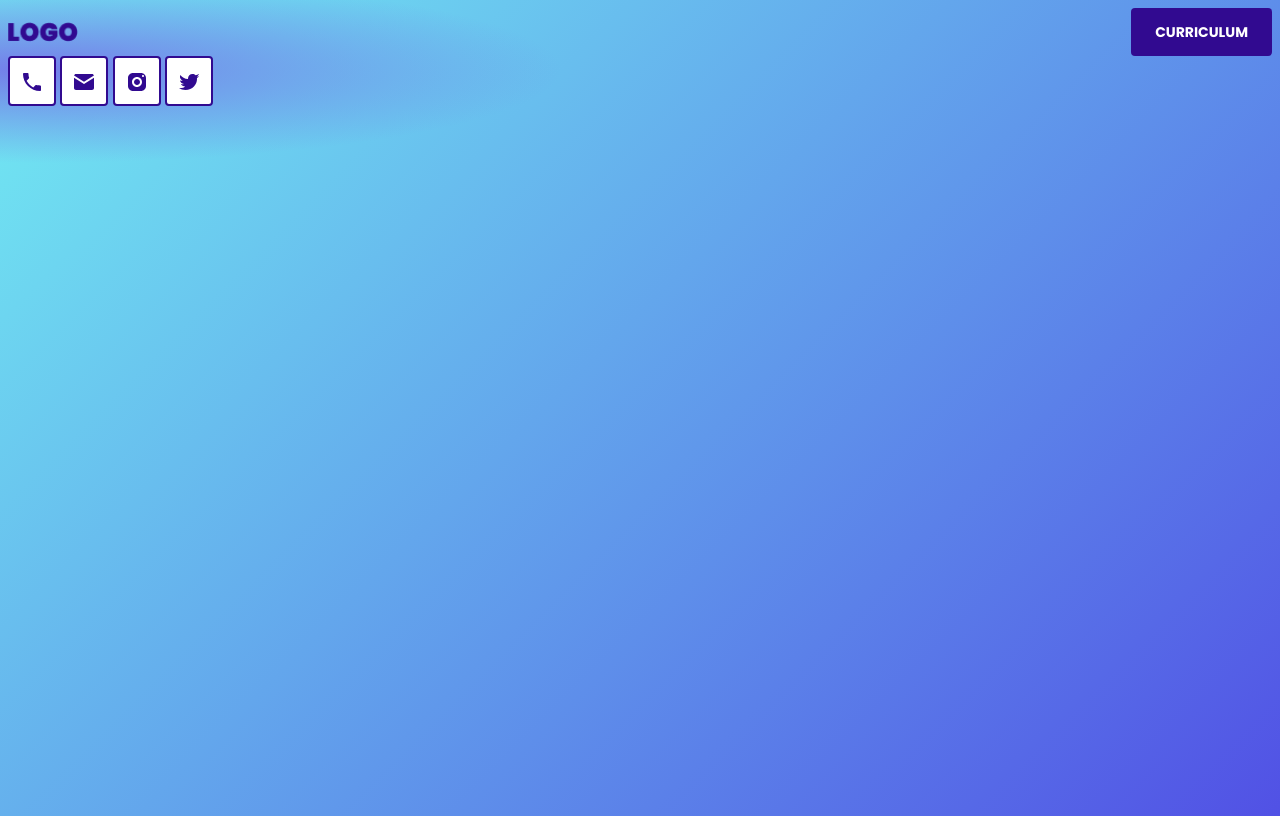
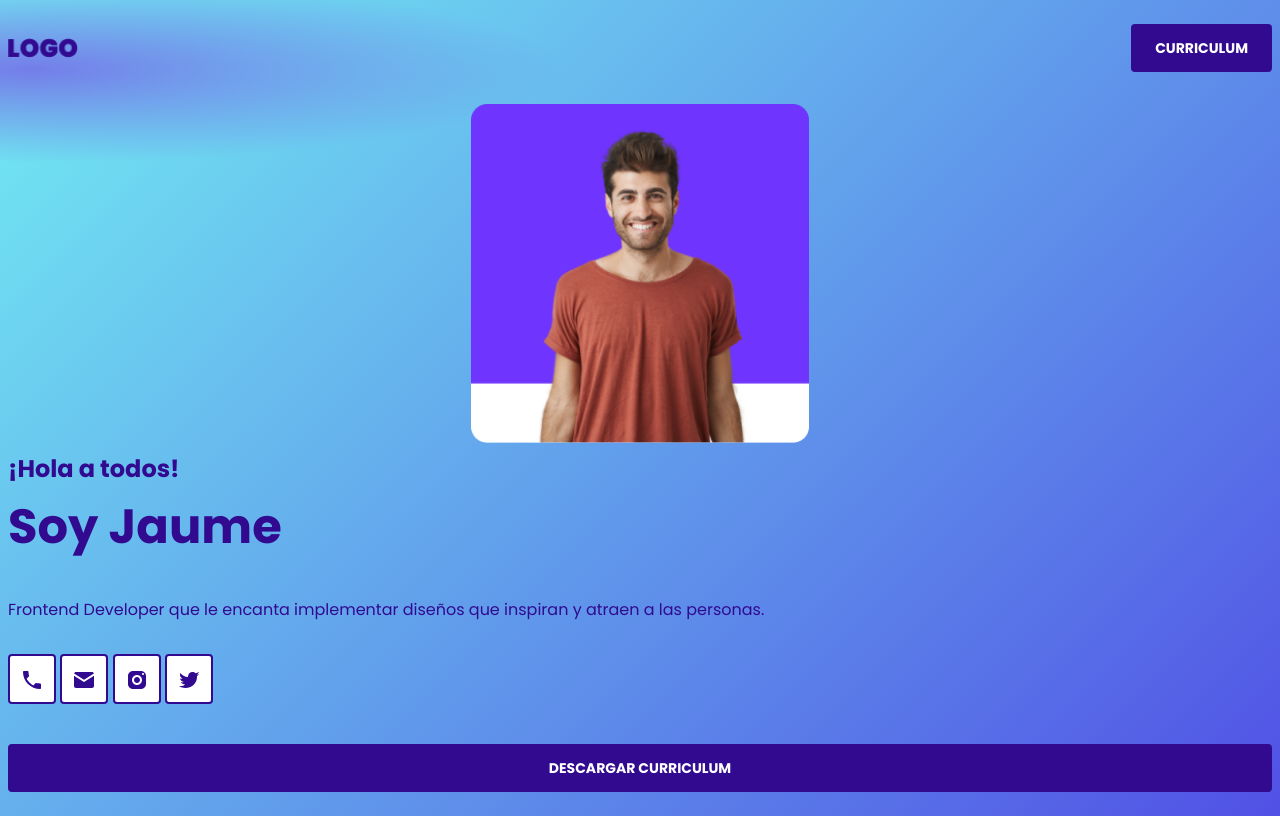
Before and after one commit to carlossantesp/portafolio-jaume, a plain HTML site: page index.html in a window 1280 px wide. Drawn offline with Linux system fonts and the light colour scheme.

Commit message:
Creating the component hero and updating the component button, header, and index.html

```diff
--- a/css/button.css
+++ b/css/button.css
@@ -9,6 +9,8 @@
   border-radius: 4px;
   text-transform: uppercase;
   border: none;
+  text-decoration: none;
+  text-align: center;
 }
 .button.is-secondary {
   background: unset;
--- a/css/header.css
+++ b/css/header.css
@@ -2,4 +2,5 @@
   display: flex;
   justify-content: space-between;
   align-items: center;
+  block-size: 80px;
 }
--- /dev/null
+++ b/css/hero.css
@@ -0,0 +1,22 @@
+.hero {
+  padding-block-start: 16px;
+}
+.hero-description {
+  display: flex;
+  flex-direction: column;
+  gap: 16px;
+}
+.hero-social {
+  padding-block-end: 24px;
+}
+.hero-image {
+  text-align: center;
+}
+.hero h1 {
+  font: var(--headLine3);
+  margin: 0;
+}
+.hero h1 span:nth-of-type(1) {
+  font: var(--headLine5);
+  display: block;
+}
--- a/css/index.css
+++ b/css/index.css
@@ -1,6 +1,7 @@
 @import "./button.css";
 @import "./button-icon.css";
 @import "./header.css";
+@import "./hero.css";
 
 :root {
   --fontBase: "Poppins", sans-serif;
@@ -27,4 +28,5 @@ body {
   background: var(--gradient);
   min-block-size: 100vh;
   font: var(--body1);
+  color: var(--purple);
 }
--- a/index.html
+++ b/index.html
@@ -18,17 +18,35 @@
       <button class="button">Curriculum</button>
     </header>
 
-    <a href="tel:231542215" class="button-icon"
+    <section class="hero">
+      <div class="hero-image">
+        <img src="./images/jaume.png" alt="Jaume" width="338" height="339" />
+      </div>
+      <div class="hero-description">
+        <h1>
+          <span>¡Hola a todos!</span>
+          <span>Soy Jaume</span>
+        </h1>
+        <p>
+          Frontend Developer que le encanta implementar diseños que inspiran y
+          atraen a las personas.
+        </p>
+        <div class="hero-social">
+          <a href="tel:123456789" class="button-icon"
             ><img src="./icons/icon-phone.svg" alt="icon phone"
           /></a>
-    <a href="tel:231542215" class="button-icon"
+          <a href="mailto:jaume@gmail.com" class="button-icon"
             ><img src="./icons/icon-important_mail.svg" alt="icon email"
           /></a>
-    <a href="tel:231542215" class="button-icon"
+          <a href="https://instagram.com/@jaume" class="button-icon"
             ><img src="./icons/icon-instagram.svg" alt="icon instagram"
           /></a>
-    <a href="tel:231542215" class="button-icon"
+          <a href="https://twitter.com/@jaume" class="button-icon"
             ><img src="./icons/icon-twitter_squared.svg" alt="icon twitter"
           /></a>
+        </div>
+        <a href="#" class="button">Descargar Curriculum</a>
+      </div>
+    </section>
   </body>
 </html>
```
Also changed, not shown: images/jaume.png (added). Lines whose indentation alone changed are shown as unchanged.
